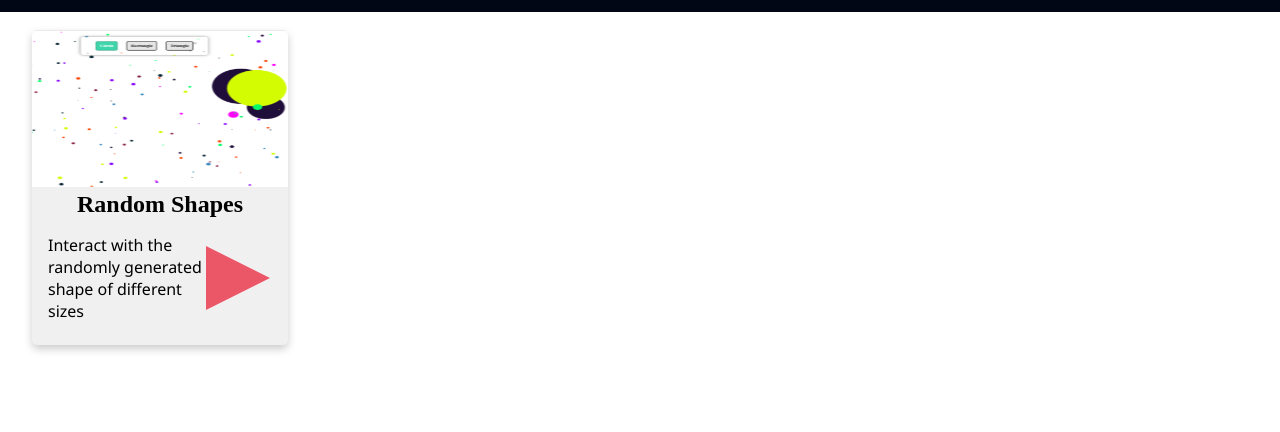
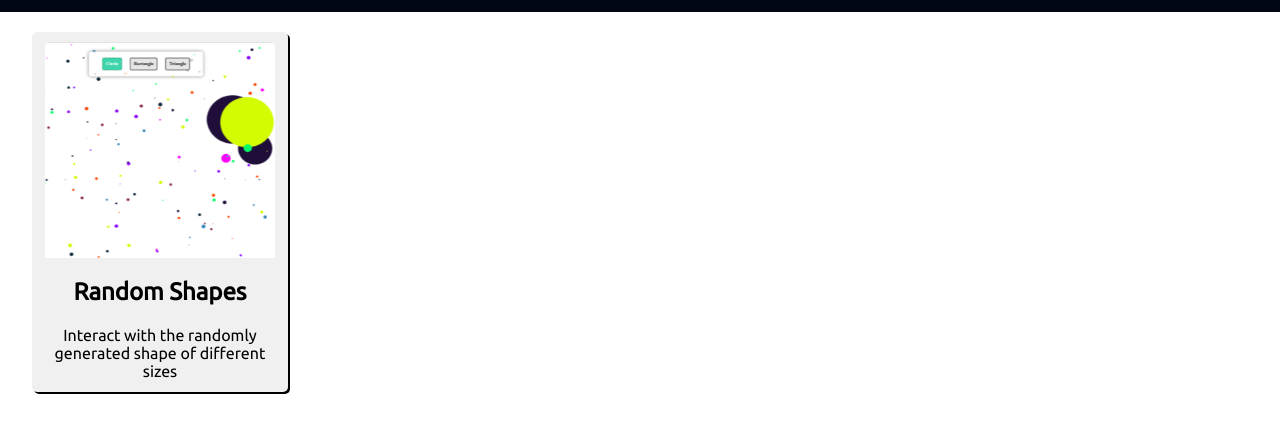
Before and after one commit to amitkr000/CanvasPlayground, a plain HTML site: page index.html in a window 1280 px wide. Shown: the part 86-518 px from the top of the page. Drawn offline with Linux system fonts and the light colour scheme.

Commit message:
refactor card ui

```diff
--- a/index.html
+++ b/index.html
@@ -8,6 +8,7 @@
     <link rel="preconnect" href="https://fonts.gstatic.com" crossorigin>
     <link href="https://fonts.googleapis.com/css2?family=Teko:wght@700&display=swap" rel="stylesheet">
     <link href="https://fonts.googleapis.com/css2?family=Noto+Sans&display=swap" rel="stylesheet">
+    <link href="https://fonts.googleapis.com/css2?family=Ubuntu&display=swap" rel="stylesheet">
     <link rel="stylesheet" href="styles.css">
 </head>
 <body>
@@ -25,14 +26,16 @@
             <!-- New Card -->
             <div class="card_container">
                 <div class="card1">
-                    <img src="img/1.png" alt="Avatar" style="width:100%">
-                    <h2>Random Shapes</h2>
-                    <div class="container">
-                        <div class="parent_container">
-                            <a class="play-button" href="pages/random_shapes.html"></a>
-                        </div>
+                    <div class="card-image">
+                        <img src="img/1.png" alt="Avatar">
+                    </div>
+                    <div class="card-content">
+                        <h2>Random Shapes</h2>
                         <p>Interact with the randomly generated shape of different sizes</p>
                     </div>
+                    <a href="pages/random_shapes.html">
+                        <span class="link"></span>
+                    </a>
                 </div>
             </div>
 
--- a/styles.css
+++ b/styles.css
@@ -41,7 +41,7 @@ nav {
 
 .card_container{
     flex-basis: 25%;
-    height: 350px;
+    height: 400px;
     display: flex;
     justify-content: center;
     align-items: center;
@@ -49,9 +49,10 @@ nav {
 
 /* On screens that are 992px wide or less, go from four columns to two columns */
 @media screen and (max-width: 992px) {
+
     .card_container {
-        flex: 50%;
-        height: 300px;
+        flex-basis: 50%;
+        height: 350px;
         display: flex;
         justify-content: center;
         align-items: center;
@@ -61,7 +62,7 @@ nav {
 /* On screens that are 600px wide or less, make the columns stack on top of each other instead of next to each other */
 @media screen and (max-width: 600px) {
 .main {
-    flex-direction: column;
+    display: block;
 }
 
 .card_container{
@@ -73,50 +74,46 @@ nav {
 }
 
 .card1{
+    position: relative;
+    display: flex;
+    flex-direction: column;
+    align-items: center;
     width: 80%;
     height: 90%;
-    box-shadow: 0 4px 8px 0 rgba(0,0,0,0.2);
     transition: 0.3s;
     border-radius: 5px;
+    box-shadow: 2px 2px;
     background-color: hsl(0, 0%, 94%);
+    cursor: pointer;
 }
 
-img {
-    height: 50%;
+.card1:hover{
+    box-shadow: 10px 10px;
+}
+
+.card-image{
+    width: 90%;
+    height: 60%;
+    padding-top: 10px;
+}
+
+img{
+    width: 100%;
+    height: 100%;
     border-radius: 5px 5px 0 0;
 }
 
-
-.container {
-    font-family: 'Noto Sans', sans-serif;
-    display: grid;
-    grid-template-columns: 70% 30%;
-    padding: 0 16px;
+.card-content{
+    text-align: center;
+    font-family: 'Ubuntu', sans-serif;
+    padding: 0 10px;
 }
 
-.card1 h2{
-    text-align: center;
-    margin: 0%;
-}
-
-.parent_container{
-    grid-row-start: 1;
-    grid-row-end: 3;
-    grid-column: 2;
-    display: flex;
-    justify-content: center;
-    align-items: center;
-}
-
-.play-button {
-    border-style: solid;
-    border-width: 2em 0 2em 4em;
-    border-color: transparent transparent transparent #eb243b;
-    opacity: .75;
-    cursor: pointer;
-}
-
-.play-button:hover{
-    border-color: transparent transparent transparent #24eb95;
-    opacity: .75;
-}
+.link {
+    position: absolute;
+    width: 100%;
+    height: 100%;
+    top: 0;
+    left: 0;
+    z-index: 1;
+  }
```
